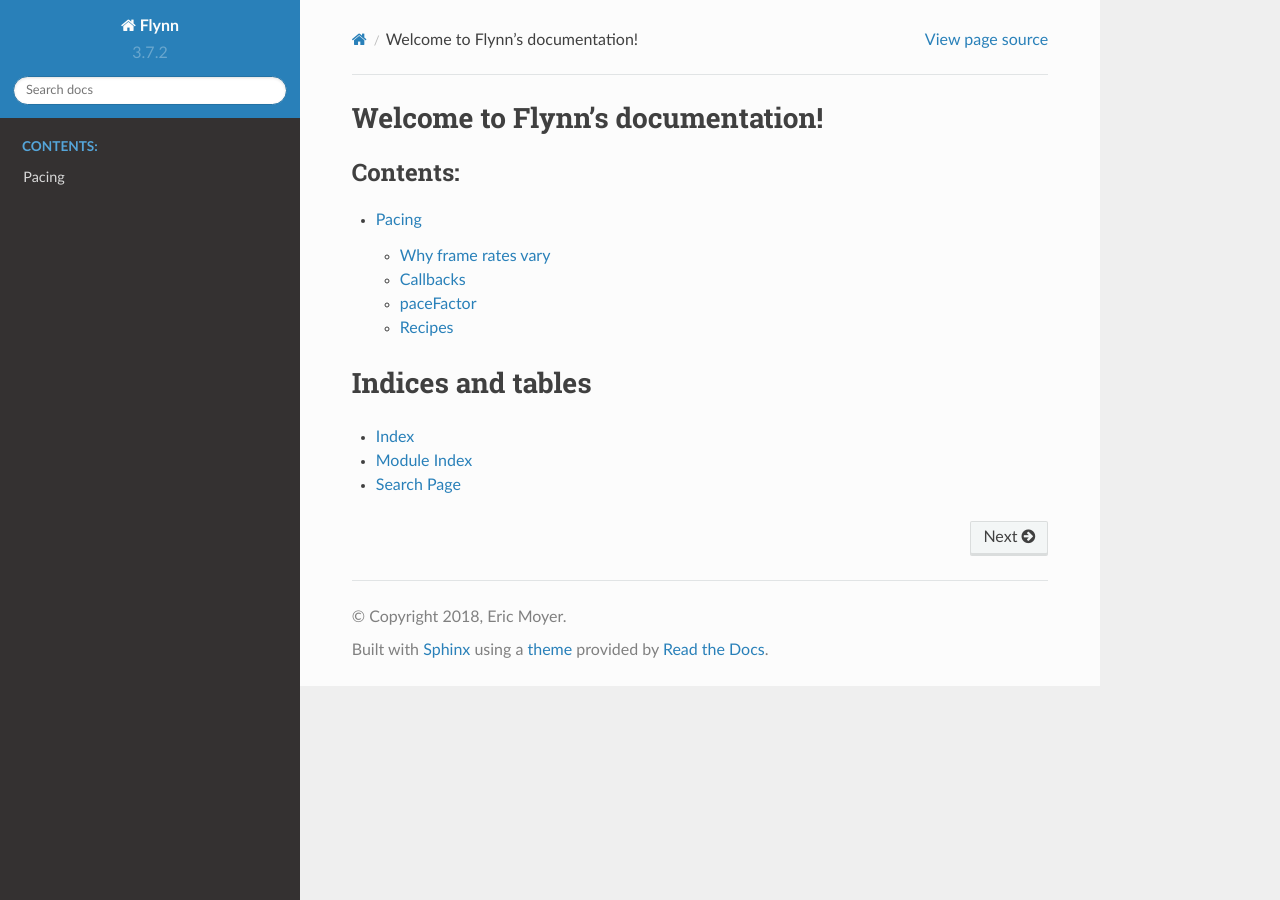
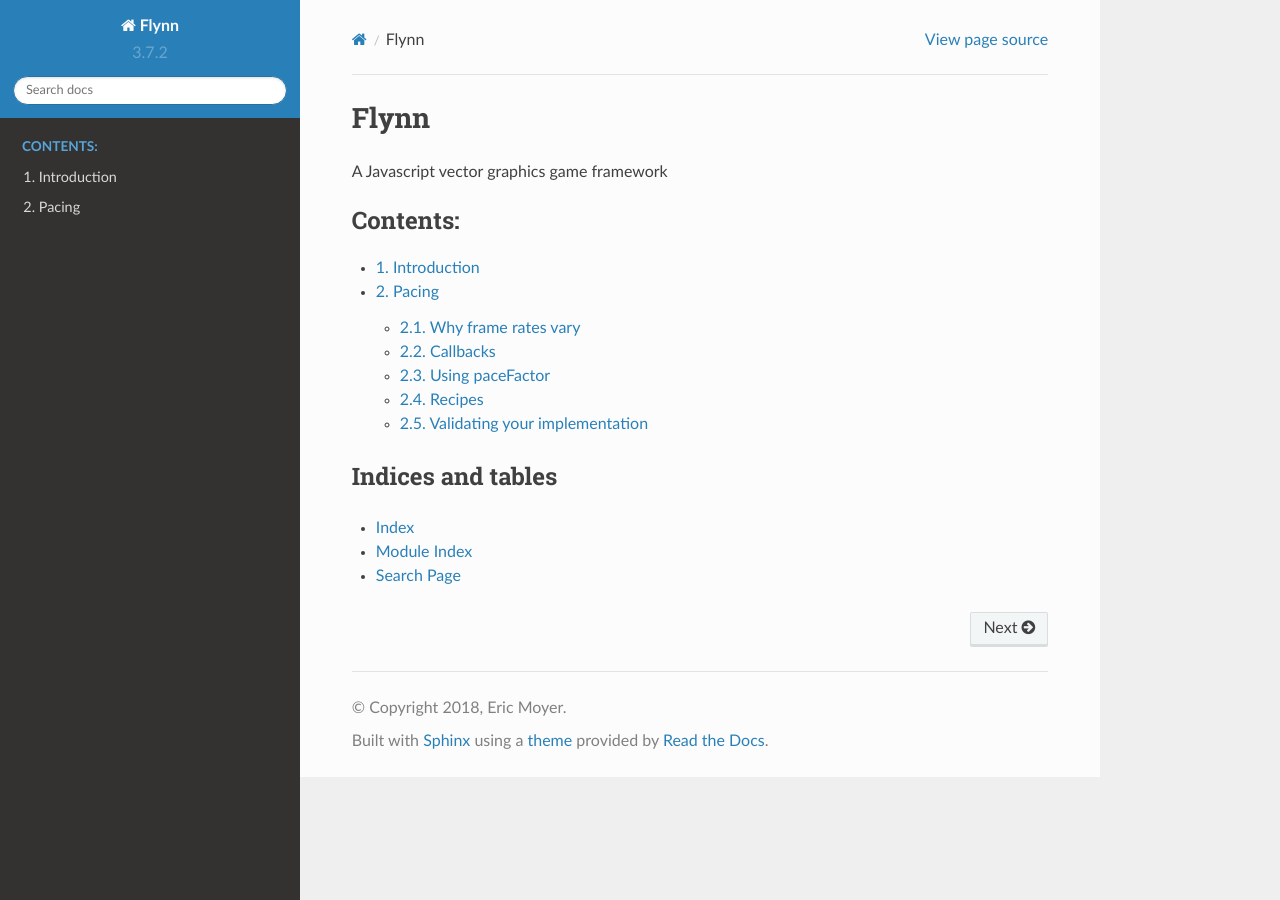
Before and after one commit to epmoyer/flynn, a Sphinx documentation site: the page built from docs/index.rst, in a window 1280 px wide. Built offline with Sphinx 7.4.7 and the Read the Docs theme 2.0.0, drawn with Linux system fonts in a browser that asks for light colours.

Commit message:
add introduction

```diff
--- a/docs/index.rst
+++ b/docs/index.rst
@@ -3,13 +3,15 @@
    You can adapt this file completely to your liking, but it should at least
    contain the root `toctree` directive.
 
-Welcome to Flynn's documentation!
-=================================
+Flynn
+#####
+A Javascript vector graphics game framework
 
 .. toctree::
-   :maxdepth: 2
+   :numbered:
    :caption: Contents:
 
+   introduction
    pacing
 
 
--- a/docs/pacing.rst
+++ b/docs/pacing.rst
@@ -12,11 +11,14 @@
 Callbacks
 =========
 
-paceFactor
-==========
+Using paceFactor
+================
 
 The speed at which events occur (the velocity of ships, the action of gravity, the frequency of enemy shots, etc.) should be invariant to the frame rate of a game.
 
 
 Recipes
 =======
+
+Validating your implementation
+==============================
```
Also changed, not shown: other parts of docs/pacing.rst (+2 -3 lines), docs/introduction.rst (added, +16 -0 lines).
